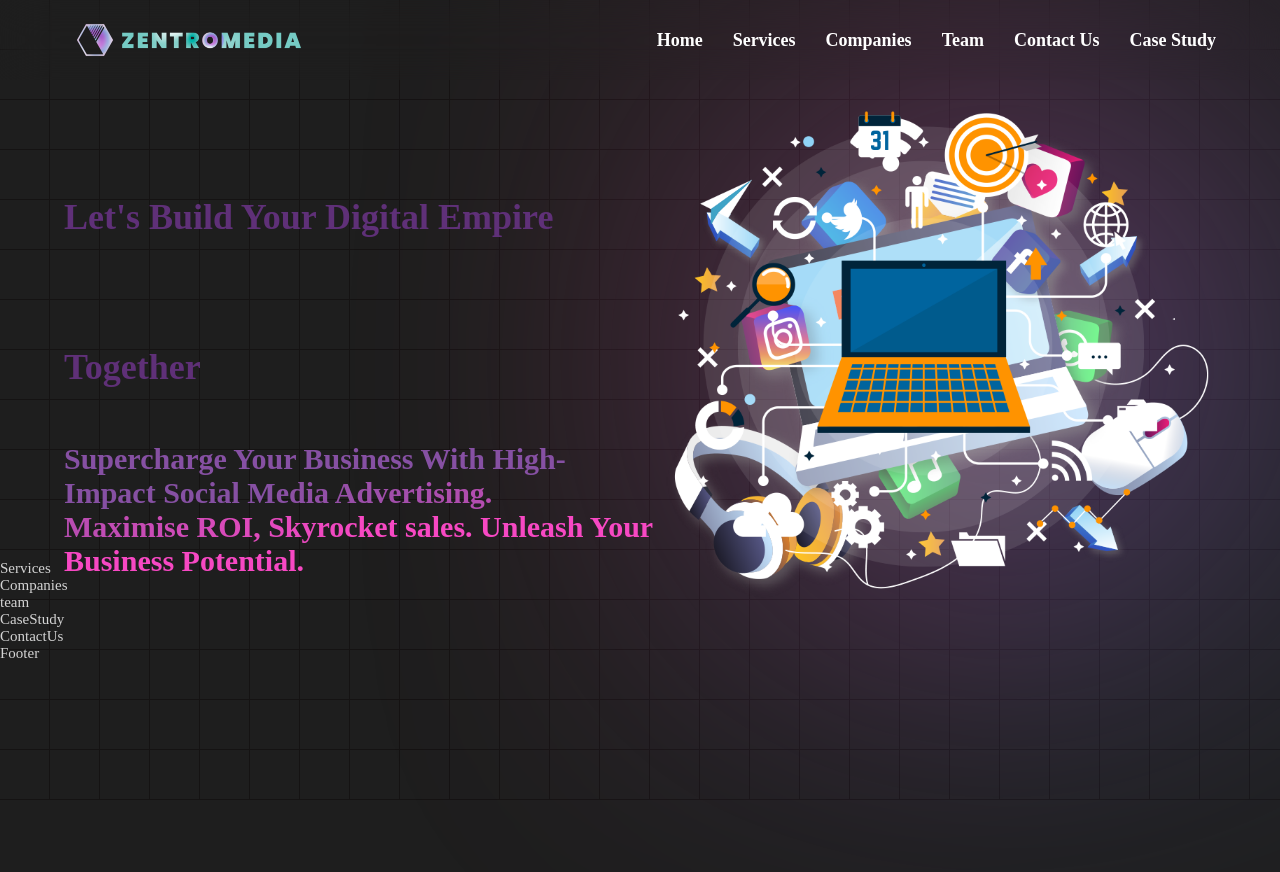
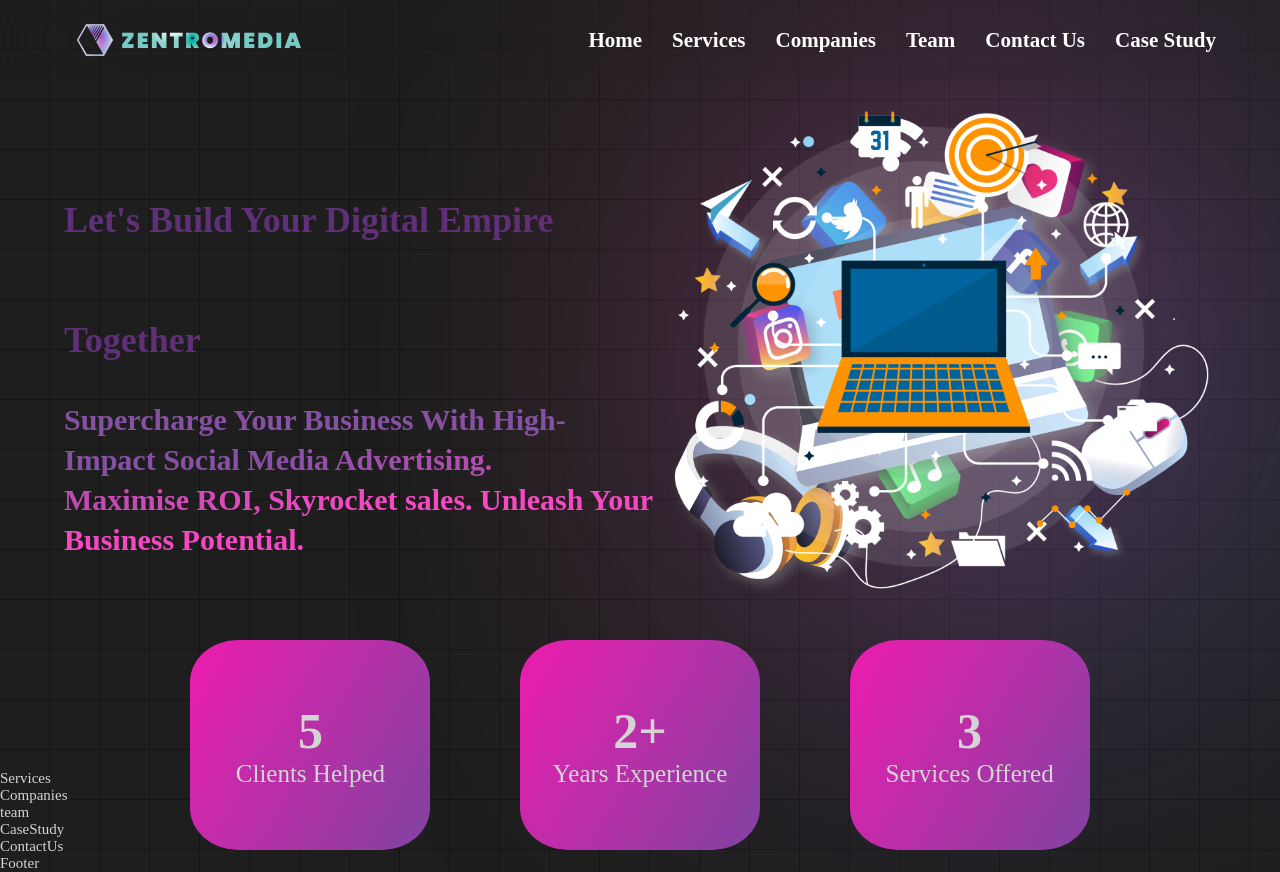
Before and after one commit to Lakvindu05/Zentro-media, a React (Create React App) app: page / in a window 1280 px wide. Before the commit the page ends 800 px from the top, so only its background shows below. Built offline with nearby package versions, Linux system fonts and the light colour scheme.

Commit message:
"Updated App.css and Container.js: changed CSS styles, added new classes and elements, and restructured HTML elements."

```diff
--- a/src/App.css
+++ b/src/App.css
@@ -30,7 +30,7 @@ header {
     padding: 0 5vw;
     box-sizing: border-box;
     z-index: 100; /* displayed above every element */
-    backdrop-filter: blur(25px); /* applying blur effect to content below */
+    backdrop-filter: blur(50px); /* applying blur effect to content below */
 }
 
 header img {
@@ -46,6 +46,8 @@ header .logo, header nav {
 }
 
 header nav a {
+    font-size: 21px;
+    font-weight: 600;
     text-decoration: none;
     color: #fff;
     position: relative;
@@ -57,9 +59,10 @@ header nav a:hover {
     color: transparent; /* making the color transparent when hovered*/
     background: linear-gradient(90deg, rgba(184, 59, 59, 1), rgba(247, 72, 195, 1), rgba(29, 135, 210, 1));
     -webkit-background-clip: text; /* clipping the background to the text */
+    transition: color 0.3s ease-in-out;
 }
 
-.container {
+.content1 {
     width: 90%;
     height: 70vh;
     margin: auto;
@@ -70,34 +73,35 @@ header nav a:hover {
     align-items: center;
 }
 
-.container .content #text1 {
+.content1 .intro #text1 {
     font-size: 36px;
     font-weight: 600;
     color: rgb(95, 48, 120);
-    line-height: 150px;
+    line-height: 120px;
 }
 
-.container .content #text2 {
+.content1 .intro #text2 {
     font-size: 30px;
     font-weight: 600;
+    line-height: 40px;
     color: transparent; /* making the color transparent when hovered*/
     background: linear-gradient(90deg, rgb(134, 80, 163) 40%, rgba(247, 72, 195) 70%);
     -webkit-background-clip: text; /* clipping the background to the text */
 }
 
-.container img {
+.content1 img {
     max-height: 100%;
     height: auto;
 }
 
-.container::before {
+.content1::before {
     /* creating object and positioning it */
-    position: fixed;
+    position: absolute;
     width: 400px;
     height: 400px;
     content: '';
-    top: calc(45% - 200px);
-    left: calc(78% - 200px);
+    top: calc(50% - 200px);
+    left: calc(80% - 200px);
     border-radius: 50%;
 
     background-image: linear-gradient(120deg, rgb(184, 59, 59) 10%, rgb(247, 72, 195) 45%, rgb(29, 134, 210) 75%); /* creating the gradient */
@@ -105,3 +109,39 @@ header nav a:hover {
     filter: blur(180px); /* adding blur effect */
     pointer-events: none;
 }
+.content2{
+    width: 90%;
+    margin: auto;
+    position: relative;
+    top: 80px;
+    display: flex;
+    justify-content: center;
+    align-items: center;
+    flex-wrap: wrap;
+    gap: 7vw;
+}
+.content2 .card{
+    width: 240px;
+    height: 210px;
+    border-radius: 20%;
+    /* background: linear-gradient(120deg, rgb(196, 153, 219) , rgb(109, 60, 135)); */
+    background: linear-gradient(120deg, rgb(237, 28, 175), rgb(128, 67, 161));
+    display: flex;
+    flex-direction: column;
+    align-items: center;
+    justify-content: center;
+}
+.content2 .card:hover{
+    transform: translateY(-15px);
+    box-shadow: 0px 8px 10px rgba(134, 80, 163);
+    transition: box-shadow 0.3s ease-in-out;
+    transition: transform 0.3s ease-in-out;
+}
+.content2 .card #number{
+    font-size: 50px;
+    font-weight: 600;
+}
+.content2 .card #title{
+    font-size: 25px;
+    font-weight: 500;
+}
--- a/src/components/Container.js
+++ b/src/components/Container.js
@@ -3,12 +3,28 @@ import React from 'react'
 const Container = () => {
   return (
     <section className="container">
-      <div className="content">
-        <span id="text1">Let's Build Your Digital Empire Together <br/></span>
-        <span id="text2">Supercharge Your Business With High-Impact Social Media Advertising. <br />
-          Maximise ROI, Skyrocket sales. Unleash Your Business Potential.</span>
+      <div className="content1">
+        <div className="intro">
+          <span id="text1">Let's Build Your Digital Empire Together <br/></span>
+          <span id="text2">Supercharge Your Business With High-Impact Social Media Advertising. <br />
+            Maximise ROI, Skyrocket sales. Unleash Your Business Potential.</span>
+        </div>
+        <img src="/Container-img.png" alt="" />
       </div>
-      <img src="/Container-img.png" alt="" />
+      <div className="content2">
+        <div className="card">
+          <span id="number"> 5 </span>
+          <span id="title">Clients Helped</span>
+        </div>
+        <div className="card">
+          <span id="number"> 2+ </span>
+          <span id="title">Years Experience</span>
+        </div>
+        <div className="card">
+          <span id="number"> 3 </span>
+          <span id="title">Services Offered</span>
+        </div>
+      </div>
     </section>
   )
 }
```
